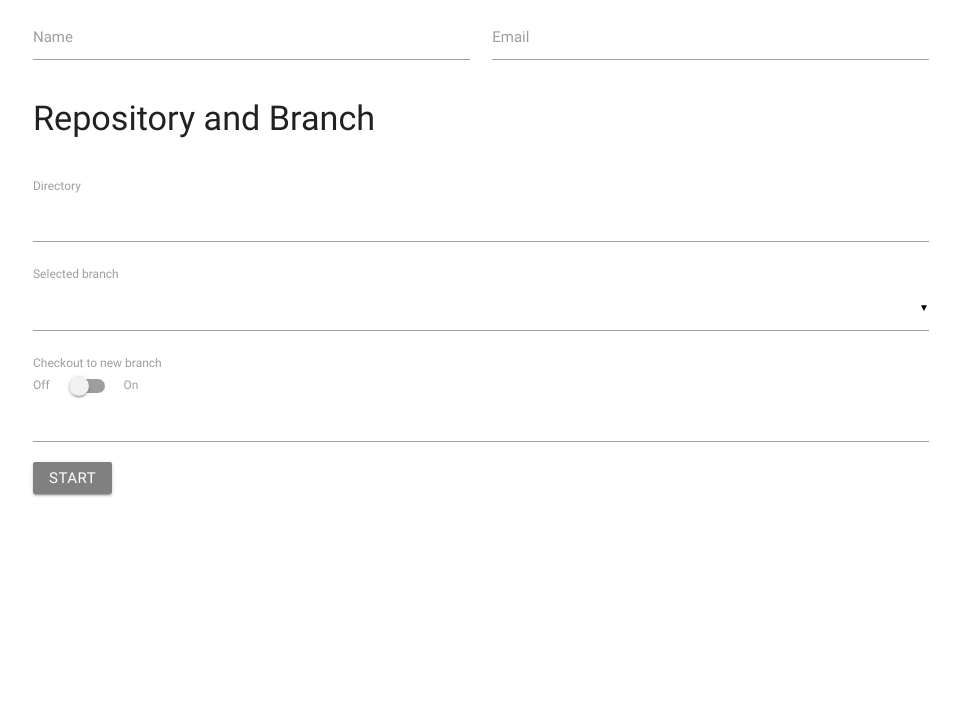
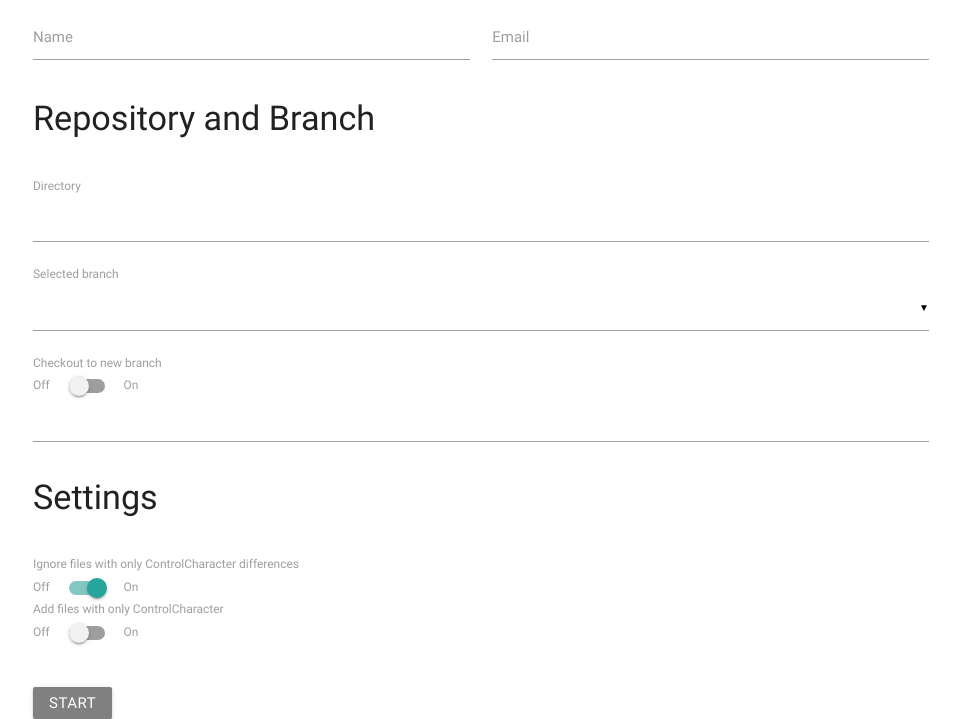
Before and after one commit to UB-Mannheim/GTCheck, a Flask app: template gtcheck/templates/setup.html in a window 1280 px wide. Shown: the part 201-920 px from the top of the page, without its empty margins (159-1119 px from the left). Before the commit the page ends 698 px from the top, so only its background shows below. Run offline with Flask 2, Linux system fonts and the light colour scheme; the template is opened without the code that fills it, so the values that code supplies are empty.

Commit message:
Add option to skip files who only diff in controlcharacter and/or automatically add them to commit.

```diff
--- a/gtcheck/app.py
+++ b/gtcheck/app.py
@@ -107,7 +107,8 @@ def gtcheck():
         else:
             session['difflen'] = len(session['difflist'])
             session['difflist'] = session['difflist'][:session['skip']+100]
-    for fileidx, filename in enumerate(session['difflist'][session['skip']:]):
+    difflist = session['difflist'][session['skip']:]
+    for fileidx, filename in enumerate(difflist):
         item = repo.index.diff(None, paths=[filename], create_patch=True, word_diff_regex=".")
         if item:
             item = item[0]
@@ -133,7 +134,12 @@ def gtcheck():
             modtext = mergetext[1]
         else:
             modtext = folder.absolute().joinpath(item.b_path).open().read().lstrip(" ")
-
+        if origtext.strip() == modtext.strip() and session['ignorecc']:
+            if session["addcc"]:
+                repo.git.add(str(filename), u=True)
+            else:
+                session["skip"]+=1
+            continue
         fname = folder.joinpath(item.a_path)
         mods = modifications(difftext)
         if diffhead:
@@ -223,6 +229,8 @@ def gtcheckinit():
     session["folder"] = folder
     session["skip"] = 0
     session['difflist'] = []
+    session['addcc'] = data['addcc']
+    session['ignorecc'] = data['ignorecc']
     # untracked files to potential add
     [repo.git.add("-N", item) for item in repo.untracked_files if ".gt.txt" in item]
     if data["branches"] != repo.active_branch:
--- a/gtcheck/templates/setup.html
+++ b/gtcheck/templates/setup.html
@@ -70,6 +70,26 @@
         </div>
         <input id="new_branch" type="text" class="validate" name="new_branch" value="">
     </div>
+        <h4>Settings</h4><br>
+        <label for="ignoreCC">Ignore files with only ControlCharacter differences</label>
+        <div class="switch active" id="ignoreCC">
+            <label>
+                Off
+                <input type="checkbox" name="ignoreCC" checked>
+                <span class="lever"></span>
+                On
+            </label>
+        </div>
+        <label for="addCC">Add files with only ControlCharacter</label>
+        <div class="switch active" id="addCC">
+            <label>
+                Off
+                <input type="checkbox" name="addCC">
+                <span class="lever"></span>
+                On
+            </label>
+        </div><br>
+        <br>
     <button class="btn waves-effect waves-light" type="submit">Start</button>
     </form>
     {% if error %}
```
